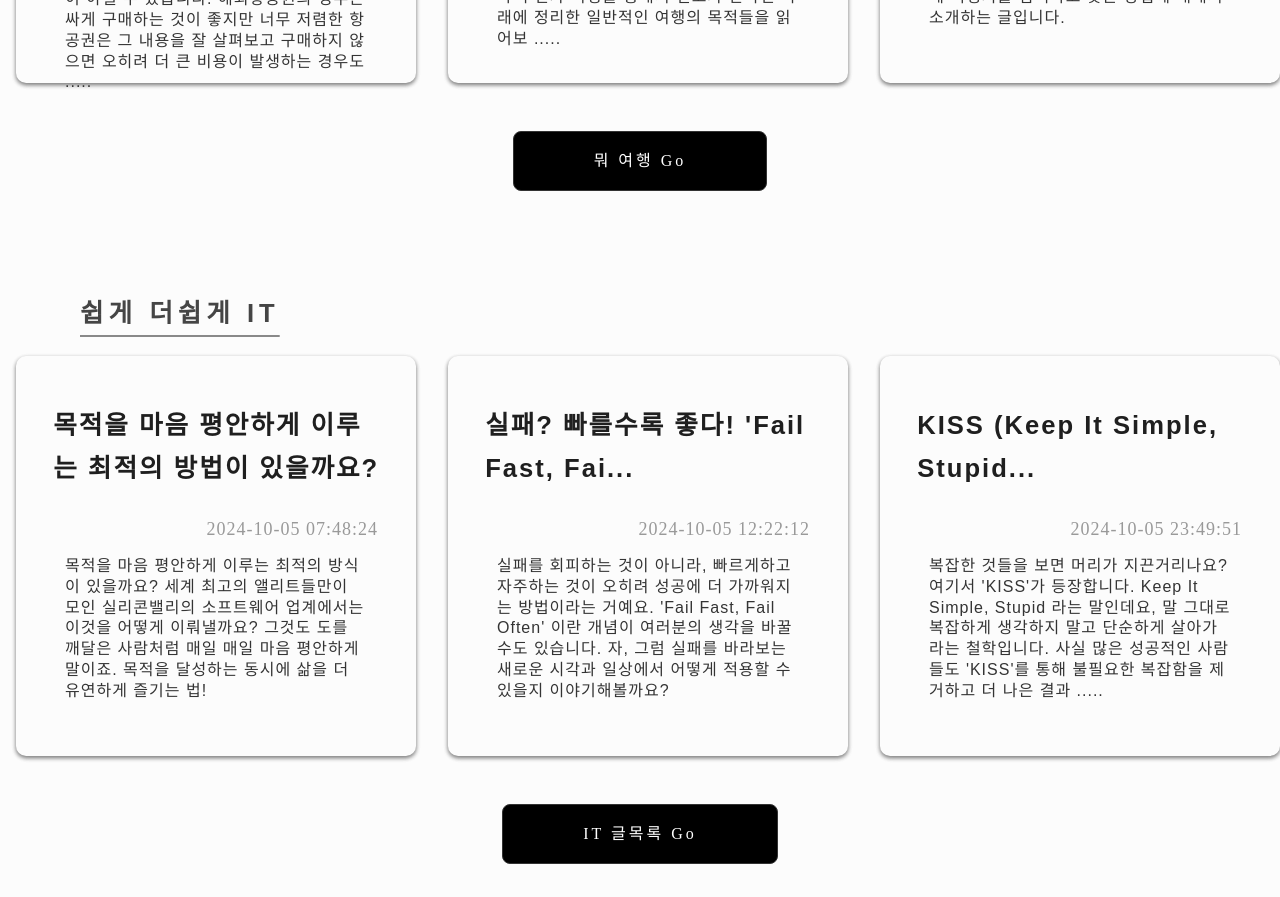
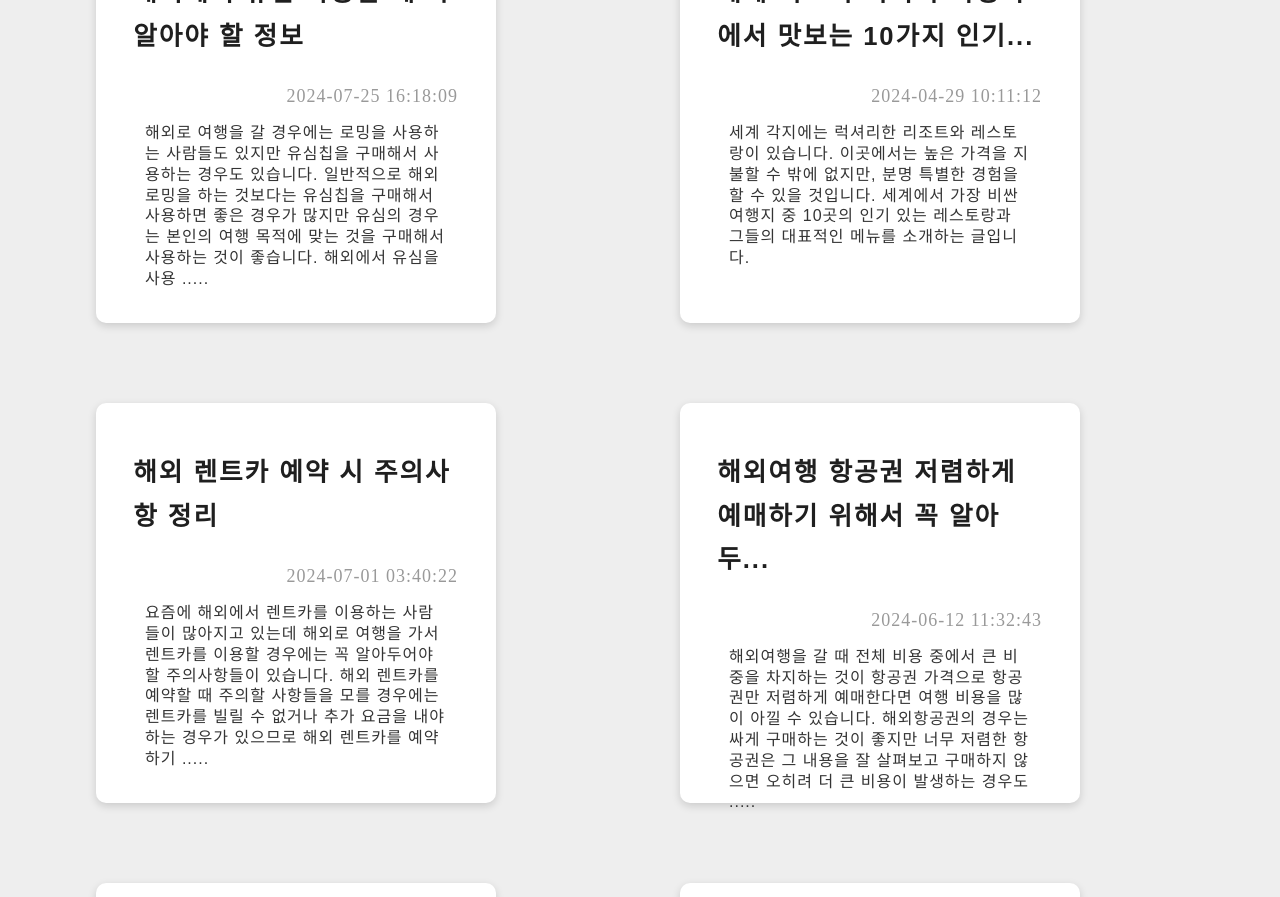
Before and after one commit to DevNeoLee/newblog, a Next.js app: page / in a window 1280 px wide. Shown: the part 1900-2797 px from the top of the page. Built offline with nearby package versions, Linux system fonts and the light colour scheme; a web font is replaced by a local one.

Commit message:
style texts, background-color

```diff
--- a/app/globals.css
+++ b/app/globals.css
@@ -137,7 +137,7 @@ footer {
 /*********************      home   *********************/
 
 .main {
-    background-color: #fcfcfc;
+    background-color: #eeeeee;
     /* background-color: lightgreen; */
 }
 
@@ -520,6 +520,119 @@ footer {
     border-bottom: 1px solid rgba(155, 155, 155, 0.168);
 } */
 
+
+
+/*********************      Homepage    *********************/
+.mainHomePage {
+    min-height: 80vh;
+    max-width: 1535px;
+    margin: 0 auto;
+    /* background-color: lightcoral; */
+}
+
+.categoryHomeSection {
+    padding: 0rem 0rem 1rem;
+    min-height: 50vh;
+    margin-bottom: 5rem;
+    margin: 0 auto;
+}
+
+.homeSectionTitle {
+    padding: 0.3rem 5rem ;
+    /* border: 1px solid rgb(241, 241, 241); */
+    /* border-radius: 10px; */
+}
+
+.homeSectionTitle h2 {
+    margin-bottom: 2rem;
+    letter-spacing: 5px;
+    text-decoration: underline;
+    text-align: balance;
+    /* text-decoration-line: darkblue; */
+    text-underline-offset: 10px;
+    color: rgb(53, 52, 52);
+    /* text-decoration-color: rgb(213, 213, 213); */
+    /* text-decoration-color: rgb(255, 69, 69); */
+    text-decoration-color: rgb(253, 0, 190);
+
+    text-decoration-thickness: 0.7rem;
+}
+
+.homeSectionMain {
+    padding: 4rem;
+    margin: auto;
+    /* padding: 0rem 5rem; */
+    /* min-height: 50%; */
+    display: grid;
+    gap: 16px;
+    grid-template-columns: repeat(auto-fill, minmax(400px, 1fr));;
+    /* background-color: lightgreen; */
+}
+
+.largeCard {
+    height: 400px;
+    width: 400px;
+    background-color: white;
+    margin: 2rem;
+    padding: 1rem;
+    border-radius: 10px;
+    box-shadow: rgba(0, 0, 0, 0.15) 0px 3px 8px;
+}
+
+.largeCard:hover {
+    box-shadow: rgba(0, 0, 0, 0.07) 0px 1px 2px, rgba(0, 0, 0, 0.07) 0px 2px 4px, rgba(0, 0, 0, 0.07) 0px 4px 8px, rgba(0, 0, 0, 0.07) 0px 8px 16px, rgba(0, 0, 0, 0.07) 0px 16px 32px, rgba(0, 0, 0, 0.07) 0px 32px 64px;    border-radius: 5px;
+}
+
+.smallCard {
+    height: 200px;
+    width: 200px;
+    background-color: lightgreen;
+    margin: 1rem;
+    padding: 1rem;
+}
+
+.button {
+    display: inline-flex;
+    align-items: center;
+    justify-content: center;
+    padding: 0.8em 5em;
+    letter-spacing: 10px;
+    font-size: 1.3rem;
+    font-weight: 500;
+    color: #fff;
+    background-color: #000;
+    border: 1px solid #333;
+    border-radius: 8px;
+    transition: background-color 0.3s ease, transform 0.2s ease, box-shadow 0.2s ease;
+    cursor: pointer;
+    text-decoration: none; /* for links */
+    margin: 0 auto;
+    position: relative;
+
+}
+
+.button:hover {
+    /* background-color: #212121; */
+    box-shadow: 0 4px 12px rgba(0, 0, 0, 0.2);
+    transform: translateX(5px);
+}
+
+.button:active {
+    transform: translateY(1px);
+    box-shadow: 0 2px 8px rgba(0, 0, 0, 0.15);
+}
+
+.buttonContainer {
+    margin-top: 2rem;
+    margin-bottom: 5rem;
+    width: 100%;
+    /* background-color: lightcoral; */
+    display: flex;
+    justify-content: center;
+}
+
+
+
 /*********************      country catalogue page    *********************/
 
 .continentContainer {
@@ -556,8 +669,8 @@ footer {
 .countryCardLink {
     width: 850px;
     max-width: 850px;
-    background-color: lightgreen;
-    background-color: blue;
+    /* background-color: lightgreen;
+    background-color: blue; */
     margin: 1px auto;
 }
 
@@ -612,8 +725,10 @@ footer {
     text-decoration: none;
 }
 
-.countryCard:hover > .countryTitle {
+.countryCard:hover > .countryTitle,
+.largeCard:hover > .countryTitle h2 {
     text-decoration: underline;
+    text-underline-offset: 5px;
     text-decoration-color: rgb(197, 255, 224);
     text-decoration-thickness: 0.6rem;
 }
@@ -652,6 +767,8 @@ footer {
     color: rgb(52, 52, 52);
     font-family: 'Noto Sans KR', sans-serif;
 }
+
+
 
 /*********************      detail page    *********************/
 
@@ -783,6 +900,7 @@ footer {
 }
 
 @media (max-width: 1078px) {
+
     .countryLink {
         margin: 5px 30px;
       }
@@ -793,7 +911,32 @@ footer {
     }
 }
 
-@media (max-width: 1000px) {
+@media (max-width: 943px) {
+    * {
+        /* background-color: lightgreen; */
+    }
+
+    .homeSectionMain {
+        /* padding: 0rem 5rem; */
+        /* min-height: 50%; */
+        display: block;
+        margin: 0 auto;
+
+        /* grid-template-columns: repeat(auto-fill, minmax(400px, 1fr));; */
+    }
+
+    .largeCard {
+        height: 400px;
+        width: 400px;
+        /* background-color: lightgreen; */
+        margin: 4rem auto;
+        transition: 500ms;
+        padding: 1rem;
+        border-radius: 10px;
+        box-shadow: rgba(0, 0, 0, 0.15) 0px 3px 8px;
+
+    }
+
     .countryLink {
       margin: 5px 30px;
     }
@@ -805,6 +948,8 @@ footer {
 }
 
 @media (max-width: 910px) {
+
+
     .country {
         letter-spacing: 0px;
         padding: 5px 5px 2px 5px;
@@ -926,107 +1071,31 @@ footer {
     .navSubTitle {
         letter-spacing: 6px;
     }
-}
-
-
-
-/*********************      Homepage    *********************/
-.mainHomePage {
-    min-height: 80vh;
-    max-width: 1335px;
-    margin: 0 auto;
-    /* background-color: lightcoral; */
-}
-
-.categoryHomeSection {
-    padding: 0rem 0rem 1rem;
-    min-height: 50vh;
-    margin-bottom: 5rem;
-    margin: 0 auto;
-}
-
-.homeSectionTitle {
-    padding: 0.3rem 5rem ;
-    /* border: 1px solid rgb(241, 241, 241); */
-    /* border-radius: 10px; */
-}
-
-.homeSectionTitle h2 {
-    margin: 0px;
-    letter-spacing: 5px;
-    text-decoration: underline;
-    /* text-decoration-line: darkblue; */
-    text-underline-offset: 13px;
-    color: rgb(69, 69, 69);
-    text-decoration-color: rgb(137, 137, 137);
-}
 
     .homeSectionMain {
-    /* background-color: lightblue; */
+        /* background-color: coral; */
+
+        margin: auto;
         /* padding: 0rem 5rem; */
         /* min-height: 50%; */
-    display: grid;
-    gap: 16px;
-    grid-template-columns: repeat(auto-fill, minmax(400px, 1fr));;
+        display: block;
+        margin: 0 auto;
+        padding: 0;
+        /* grid-template-columns: repeat(auto-fill, minmax(400px, 1fr));; */
     }
 
     .largeCard {
         height: 400px;
         width: 400px;
         /* background-color: lightgreen; */
-    margin: 1rem;
+        margin: 4rem auto;
         padding: 1rem;
         border-radius: 10px;
         box-shadow: rgba(0, 0, 0, 0.3) 0px 2px 4px, rgba(0, 0, 0, 0.3) 0px 2px 4px;
 
     }
-
-.largeCard:hover {
-    box-shadow: rgba(0, 0, 0, 0.3) 0px 4px 8px, rgba(0, 0, 0, 0.3) 0px 4px 8px;
 }
 
-.smallCard {
-    height: 200px;
-    width: 200px;
-    background-color: lightgreen;
-    margin: 1rem;
-    padding: 1rem;
+.dreamLetter {
+    color: rgb(195, 0, 255);
 }
-
-.button {
-    display: inline-flex;
-    align-items: center;
-    justify-content: center;
-    padding: 0.8em 5em;
-    letter-spacing: 3px;
-    font-size: 1rem;
-    font-weight: 500;
-    color: #fff;
-    background-color: #000;
-    border: 1px solid #333;
-    border-radius: 8px;
-    transition: background-color 0.3s ease, transform 0.2s ease, box-shadow 0.2s ease;
-    cursor: pointer;
-    text-decoration: none; /* for links */
-    margin: 0 auto;
-}
-
-.button:hover {
-    background-color: #111;
-    box-shadow: 0 4px 12px rgba(0, 0, 0, 0.2);
-    transform: translateY(-2px);
-}
-
-.button:active {
-    transform: translateY(1px);
-    box-shadow: 0 2px 8px rgba(0, 0, 0, 0.15);
-}
-
-.buttonContainer {
-    margin-top: 2rem;
-    margin-bottom: 5rem;
-    width: 100%;
-    /* background-color: lightcoral; */
-    display: flex;
-    justify-content: center;
-}
--- a/app/it/page.js
+++ b/app/it/page.js
@@ -19,7 +19,7 @@ export default function it() {
         ))}
       </div>
       <div className="marketingCopyPhrase">
-        <div><h1>노하우</h1> <h2>를</h2><h5>더 쉽게</h5></div>
+        <div><h1 style={{ color: "rgb(51, 0, 255)"}}>노하우</h1> <h2>를</h2><h5>더 쉽게</h5></div>
       </div>
       <div className="travelMain">
         {/* <Image
--- a/app/page.js
+++ b/app/page.js
@@ -8,6 +8,8 @@ import FooterMain from './travel/components/FooterMain';
 import LargeCard
  from './components/LargeCard';
 import SmallCard from './components/SmallCard';
+import { FaArrowRightLong } from "react-icons/fa6";
+
 
 function shuffleArray(array) {
   for (let i = array.length - 1; i > 0; i--) {
@@ -83,7 +85,7 @@ export default function Home() {
                 </div>
               ))}
             </div>
-            <div className='buttonContainer'><Link className='button' href="/travel">뭐 여행 Go </Link></div>
+            <div className='buttonContainer'><Link className='button' href="/travel">뭐 여행 <FaArrowRightLong  style={{ position: 'absolute', fontSize: "1rem", right: "3rem", color: "white"}} /></Link></div>
           </div>
           <div className="categoryHomeSection">
             <div className="homeSectionTitle">
@@ -96,7 +98,7 @@ export default function Home() {
                 </div>
               ))}
             </div>
-            <div className='buttonContainer'><Link className='button' href="/it">IT 글목록 Go </Link></div>
+            <div className='buttonContainer'><Link className='button' href="/it">뭐 IT <FaArrowRightLong style={{ position: 'absolute', fontSize: "1rem", right: "3rem", color: "white"}}/></Link></div>
           </div>
         </div>
       </div>
--- a/app/travel/page.js
+++ b/app/travel/page.js
@@ -19,7 +19,7 @@ export default function Travel() {
         ))}
       </div>
       <div className="marketingCopyPhrase">
-        <div><h1> 꿈 </h1><h4>에서</h4> <h2>보았던</h2><h3>그곳</h3></div>
+        <div><h1 style={{ color: "rgb(253, 0, 190)"}}> 꿈 </h1><h4>에서</h4> <h2>보았던</h2><h3>그곳</h3></div>
       </div>
       <div className="travelMain">
         {/* <Image
--- a/package.json
+++ b/package.json
@@ -16,6 +16,7 @@
     "next": "^14.1.4",
     "react": "18.2.0",
     "react-dom": "18.2.0",
+    "react-icons": "^5.3.0",
     "rss": "^1.2.2",
     "sharp": "^0.33.3"
   }
```
Also changed, not shown: 1 other file (tests, documents, lock files or other folders). Lines whose indentation alone changed are shown as unchanged.
